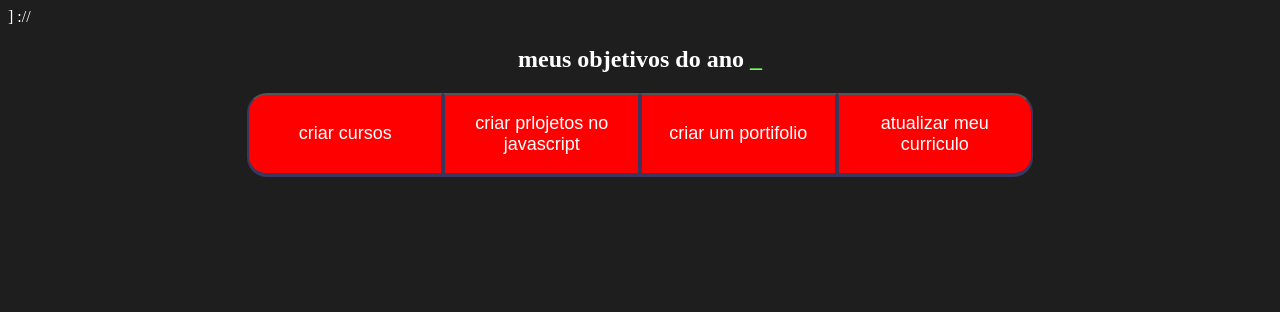
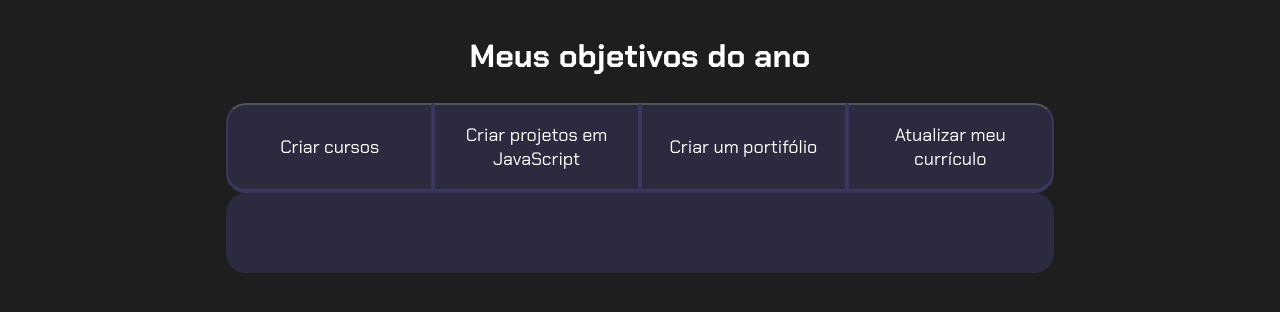
Before and after one commit to meclovin22/3F, a plain HTML site: page index.html in a window 1280 px wide. Drawn offline with Linux system fonts and the light colour scheme.

Commit message:
Add files via upload

```diff
--- a/estilo.css
+++ b/estilo.css
@@ -1,66 +1,89 @@
+@import url('https://fonts.googleapis.com/css2?family=Chakra+Petch:wght@400;700&display=swap');
 :root{
     --cor-de-fundo: #1e1e1e;
-        --verde:#6FFF57;
+    --verde: #6FFF57;
     --branco: #FFFFFF;
-        --botao-ativo: #3a375e;
+    --botao-ativo: #3A375E;
     --botao-inativo: rgba(58,55,94,0.5);
     --texto-fundo: rgba(58,55,94,0.3);
 }
-
-    .butano{
-        color: rgb(255, 255, 255);
+body{
+    background-color: var(--cor-de-fundo);
+    font-family: 'Chakra Petch', sans-serif;
+}
+*{
+    color: var(--branco);
+}
+span{
+    color: var(--verde);
+}
+.conteudo-principal{
     display: flex;
     justify-content: center;
     align-items: center;
+    flex-direction: column;
+    width: 100%;
+    max-width: 1200px;
+    margin: 0 auto;
+}
+
+.titulo-principal{
+    text-align: center;
+    width: 100%;
+    font-size: 32px;
+}
+.botao{
+    background-color: var(--botao-inativo);
+    color: white;
+
+    display: flex;
+    justify-content: center;
+    align-items: center;
+
     padding: 1em;
+
     font-size: 18px;
+
     width: 100%;
     border-bottom: 4px solid var(--botao-ativo);
     border-left: 2px solid var(--botao-ativo);
     border-right: 2px solid var(--botao-ativo);
-    background-color: red;
+    font-family: 'Chakra Petch', sans-serif;
 }
-
-    .corintios {
-        width: 200px;
+ .botao.ativo{
+    background-color: var(--botao-ativo);
+    border-bottom: 4px solid var(--verde);
  }
-
-    *{
-        background-color: var(--cor-de-fundo);
-        color: var(--branco);
+ .aba-conteudo{
+    display: none;
  }
-
-    span {
-        color: var(--verde)
+ .aba-conteudo.ativo{
+    display: block;
  }
-
-
-    .gaucho{
-        display: flex;
-    flex-direction: column;
-    justify-content: center;
-    align-items: center;
+ .abas-textos{
+    background-color: var(--botao-inativo);
+    padding: 40px;
+    border-radius: 20px;
  }
-
-
-    .butano:first-child{
-    border-radius: 20px 20px 0 0;
+ .aba-conteudo-titulo-principal{
+  text-align: center;
+  font-size: 25px;
 
  }
 
-    .butano:last-child{
-        border-radius: 0 0 20px 20px;
+ .aba-conteudo-titulo-secundario{
+    color: var(--verde);
+
+
  }
-
-    @media screen and (min-width: 700px){
-        .separa{
+@media screen and  (min-width: 700px){
+    .botoes{
         display: flex;
     }
-
-        .butano:last-child{
+    .botao:last-child{
         border-radius: 0 20px 20px 0;
     }
-        .butano:first-child{
+    .botao:first-child{
         border-radius: 20px 0 0 20px;
     }
 }
--- a/index.html
+++ b/index.html
@@ -1,26 +1,42 @@
-]<!DOCTYPE html>
+<!DOCTYPE html>
 <html lang="en">
 <head>
     <meta charset="UTF-8">
-    <meta http-equiv="X-UA-Compatible" content="IE=edge">
     <meta name="viewport" content="width=device-width, initial-scale=1.0">
-    <title>gabriel monteiro</title>
+    <title>Meus objetivos do ano</title>
     <link rel="stylesheet" href="estilo.css">
 </head>
-<body>://
+<body>
+    <section class="conteudo-principal">
+        <h2 class="titulo-principal">   Meus objetivos do ano <span></span>     </h2>
+        <div class="conteudo">
+          <div class="botoes">
+            <button class="botao">Criar cursos</button>
+            <button class="botao">Criar projetos em JavaScript</button>
+            <button class="botao">Criar um portifólio</button>
+            <button class="botao">Atualizar meu currículo</button>
+        </div>
+        <div class="abas-textos">
+            <div class="aba-conteudo">
+                <h3 class="aba-conteudo-titulo-principal">Estudar 4 cursos de JavaScript</h3>
+                <h4 class="aba-conteudo-titulo-secundario">TEMPO ATÉ CONCLUIR O OBJETIVO</h4>
+            </div>
+            <div class="aba-conteudo">
+                <h3 class="aba-conteudo-titulo-principal">Criar 3 projetos utilizando JavaScript</h3>
+                <h4 class="aba-conteudo-titulo-secundario">TEMPO ATÉ CONCLUIR O OBJETIVO</h4>
+            </div>
+            <div class="aba-conteudo">
+                <h3 class="aba-conteudo-titulo-principal">Criar um portifólio com os meus três projetos</h3>
+                <h4 class="aba-conteudo-titulo-secundario">TEMPO ATÉ CONCLUIR O OBJETIVO</h4>
+            </div>
+            <div class="aba-conteudo">
+                <h3 class="aba-conteudo-titulo-principal">Atualizar meu currículo com meus novos certificados</h3>
+                <h4 class="aba-conteudo-titulo-secundario">TEMPO ATÉ CONCLUIR O OBJETIVO</h4>
+            </div>
+        </div>
+        </div>
+    </section>
 
-   <section class="gaucho">
-   <h2 class="ratao">meus objetivos do ano <span>_</span> </h2>
-  <div class="separa">
-  <button class="butano">criar cursos</button>
-  <button class="butano">criar prlojetos no javascript</button>
-  <button class="butano">criar um portifolio</button>
-  <button class="butano">atualizar meu curriculo</button>
-  </div>
-  <div class="corintios"><img src="" alt=""></div>
-
-
-
-</section>
+    <script src="main.js"></script>
 </body>
 </html>
--- a/main.js
+++ b/main.js
@@ -1,7 +1,13 @@
-const botoes = document.querySelectorAll(".butano");
+const botoes = document.querySelectorAll(".botao");
+const conteudo = document.querySelectorAll(".aba-conteudo")
 
-for (let i= 0 ; i< botoes.length ; i++){
-    botoes[i].onclick = function(){
-
+for (let i = 0 ; i < botoes.length ; i++){
+    botoes[i].onclick = function (){
+        for (let j = 0; j < botoes.length ; j++){
+            botoes[j].classList.remove("ativo")
+            conteudo[j].classList.remove("ativo")
+        }
+        botoes[i].classList.add("ativo")
+        conteudo[i].classList.add("ativo")
     }
 }
```
Lines whose indentation alone changed are shown as unchanged.
